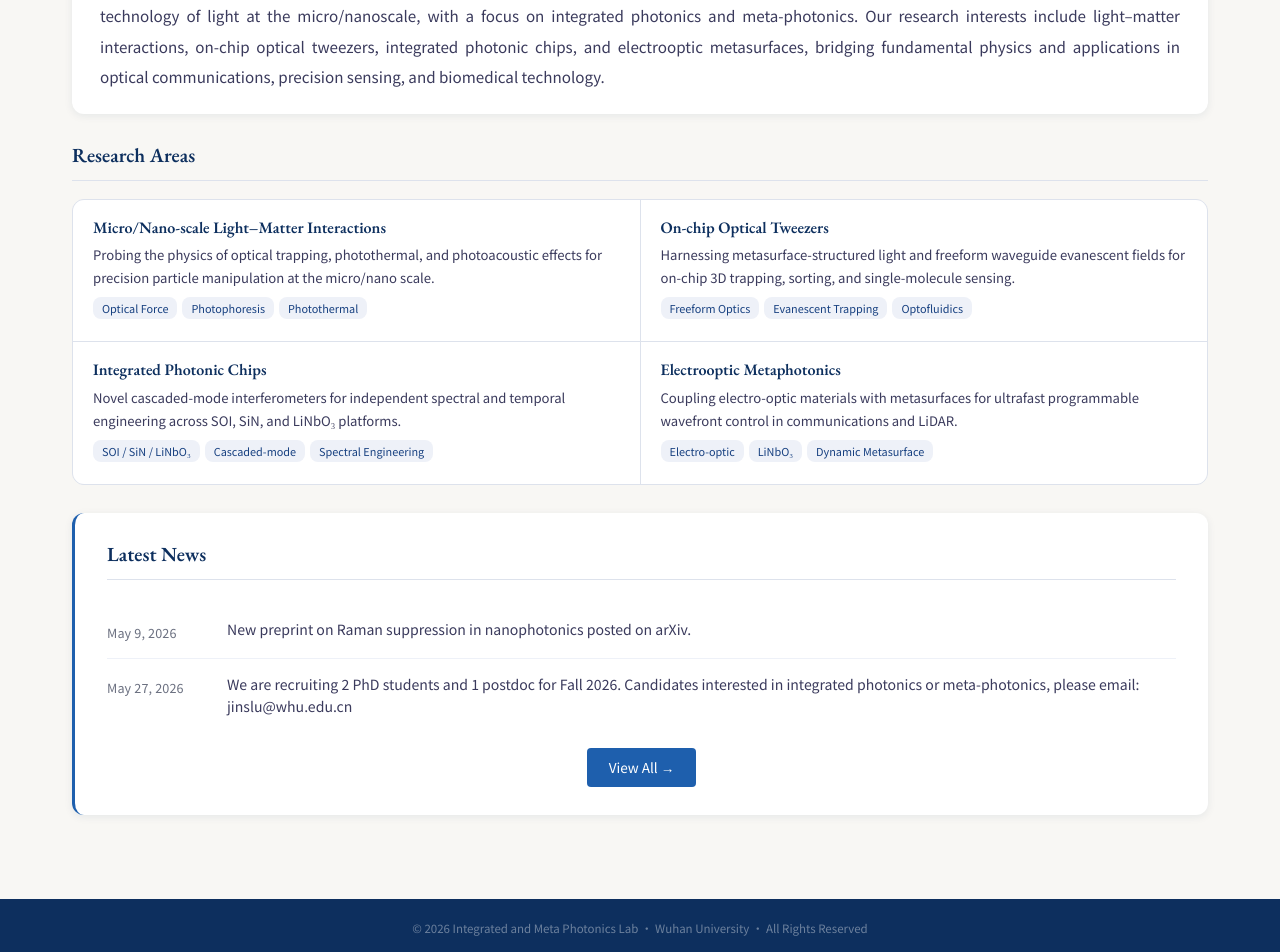
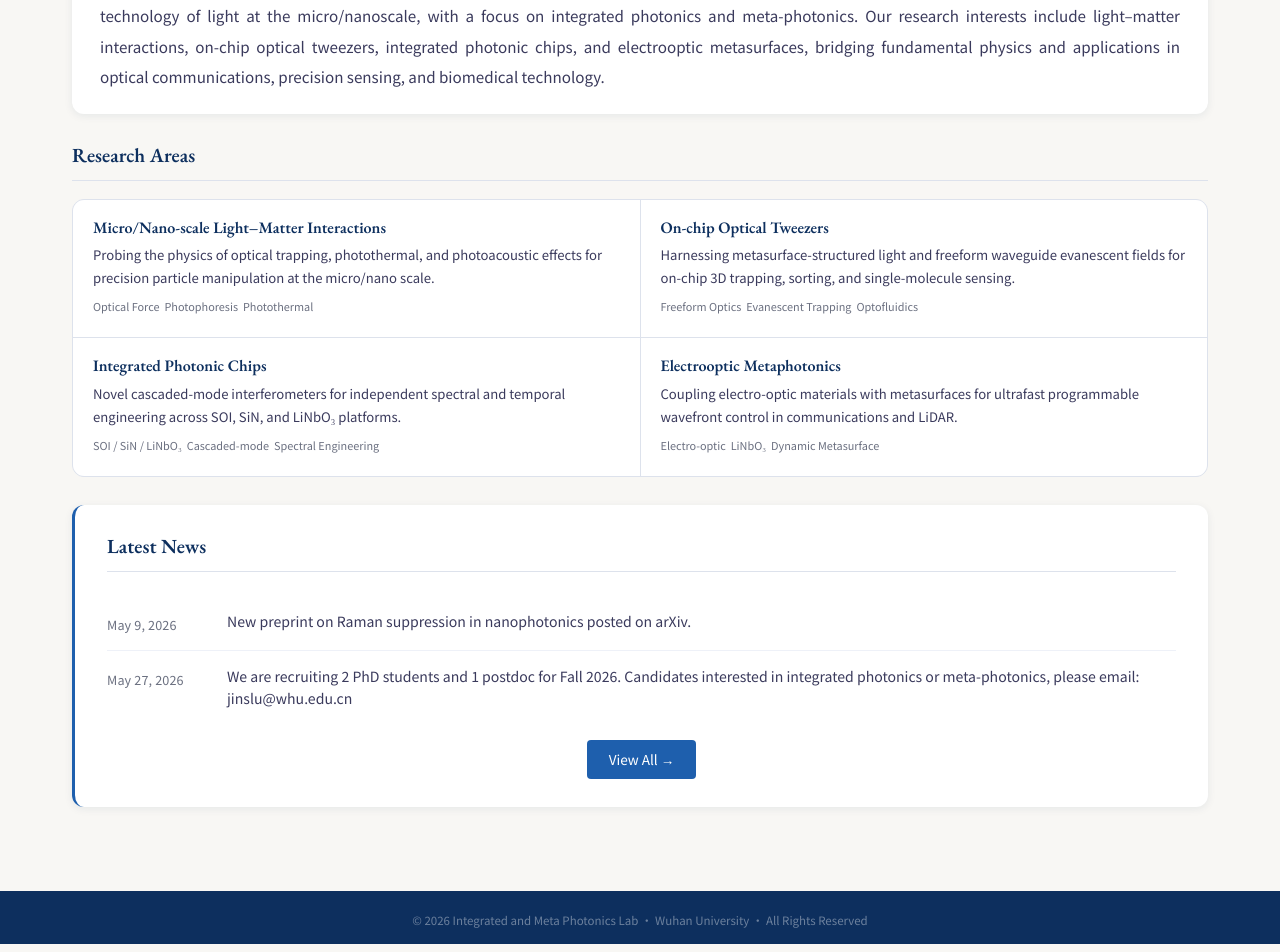
Before and after one commit to jinslu/jinslu.github.io, a Jekyll site: the page built from index.html, in a window 1280 px wide and 1400 px high, scrolled down 465 px. Shown: the part 448-1400 px from the top of the window. Built offline with Jekyll 4.4.1, drawn with Linux system fonts in a browser that asks for light colours; some web fonts are replaced.

Commit message:
Remove background and border from research keyword tags
Co-Authored-By: Claude Sonnet 4.6 <noreply@anthropic.com>

```diff
--- a/assets/css/style.css
+++ b/assets/css/style.css
@@ -1161,10 +1161,7 @@ a:hover { color: var(--blue-light); }
 .rc-tags { display: flex; flex-wrap: wrap; gap: 5px; margin-top: 8px; }
 .rc-tag {
   font-size: 0.68rem;
-  background: var(--border-light);
-  color: var(--navy-mid);
-  padding: 2px 9px;
-  border-radius: 8px;
+  color: var(--text-light);
 }
 .rc-papers { margin-top: 10px; display: flex; flex-direction: column; gap: 3px; }
 .rc-papers a {
```
